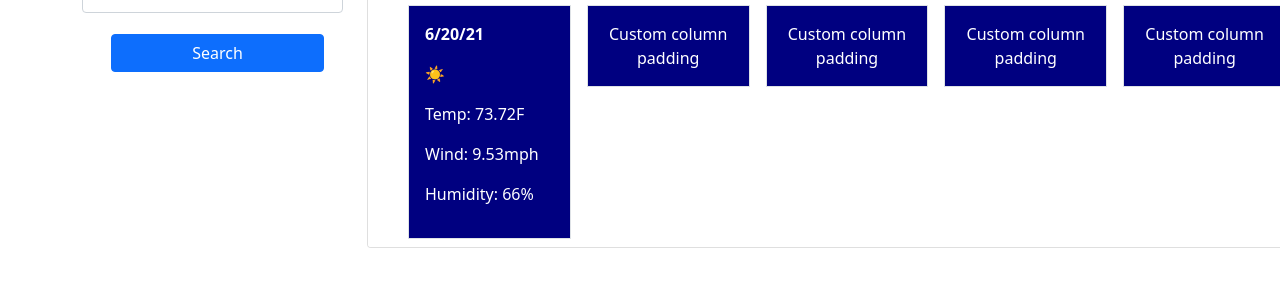
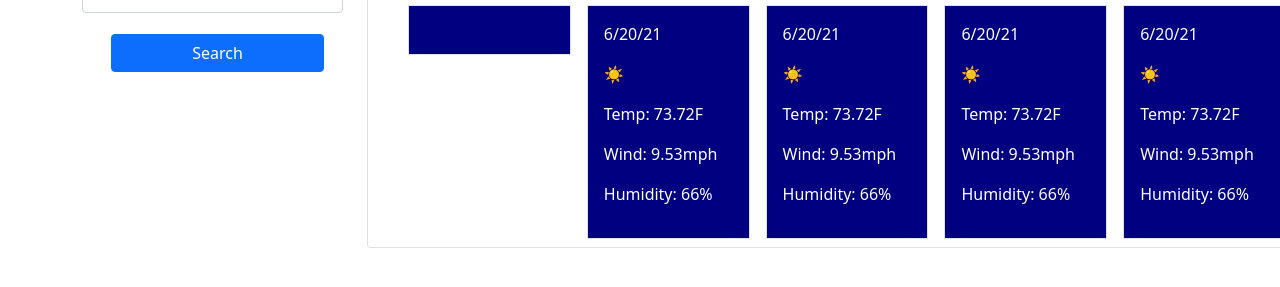
Before and after one commit to JaviD17/weather-dashboard, a plain HTML site: page index.html in a window 1280 px wide. Shown: the part 135-422 px from the top of the page. Drawn offline with nearby package versions, Linux system fonts and the light colour scheme.

Commit message:
most functionality done

```diff
--- a/assets/script.js
+++ b/assets/script.js
@@ -7,11 +7,11 @@ var forecastWeatherTemp = document.getElementById("weather-temp");
 var forecastWeatherWind = document.getElementById("weather-wind");
 var forecastWeatherHumidity = document.getElementById("weather-humidity");
 var forecastWeatherUv = document.getElementById("weather-uv");
-var fiveDayTitle = document.getElementById("forecast-title");
-var fiveDayEmoji = document.getElementById("forecast-emoji-sun");
-var fiveDayTemp = document.getElementById("forecast-temp");
-var fiveDayWind = document.getElementById("forecast-wind");
-var fiveDayHumidity = document.getElementById("forecast-humidity");
+var fiveDayTitle = document.getElementById("forecast-title1");
+var fiveDayEmoji = document.getElementById("forecast-emoji-sun1");
+var fiveDayTemp = document.getElementById("forecast-temp1");
+var fiveDayWind = document.getElementById("forecast-wind1");
+var fiveDayHumidity = document.getElementById("forecast-humidity1");
 
 
 var getSearch = function (event) {
@@ -24,8 +24,8 @@ var getSearch = function (event) {
         cityButton(search);
         searchApi(search);
         fiveDayApi(search);
+        forecastDisplayClear();
         fiveDayDisplayClear();
-        forecastDisplayClear();
         searchEl.value = "";
     }
     else {
@@ -120,7 +120,6 @@ var forecastDisplayClear = function () {
 };
 
 var forecastDisplay = function (data) {
-    forecastWeatherTitle.innerHTML = data.name + " (6/20/21)";
     forecastWeatherTemp.innerHTML = "Temp: " + data.main.temp + " &degF";
     forecastWeatherWind.innerHTML = "Wind: " + data.wind.speed + " MPH";
     forecastWeatherHumidity.innerHTML = "Humidity: " + data.main.humidity + " %";
@@ -134,25 +133,27 @@ var forecastUvIndex = function (uv) {
 
 var fiveDayDisplayClear = function () {
     fiveDayTitle.innerHTML = "";
-    fiveDayEmoji.innerHTML = "";
+    // fiveDayEmoji.innerHTML = "";
     fiveDayTemp.innerHTML = "";
     fiveDayWind.innerHTML = "";
     fiveDayHumidity.innerHTML = "";
 };
 
 var fiveDayDisplay = function (data) {
-    for (var i = 0; i < 5; i++) {
-        // get title
-        var title = data.list[0].dt_txt;
-        var titleCut = title.split(" ", 2);
-        console.log(titleCut);
+    // get title split
+    var title = data.list[1].dt_txt;
+    var titleCut = title.split(" ", 2);
 
-        fiveDayTitle.innerHTML = titleCut[0];
-        fiveDayEmoji.innerHTML = "";
-        fiveDayTemp.innerHTML = "";
-        fiveDayWind.innerHTML = "";
-        fiveDayHumidity.innerHTML = "";
-    }
+    // set main date
+    var mainTitle = data.list[0].dt_txt;
+    var mainTitleCut = mainTitle.split(" ", 2);
+    forecastWeatherTitle.innerHTML = data.city.name + " " + mainTitleCut[0];
+
+    fiveDayTitle.innerHTML = titleCut[0];
+    //fiveDayEmoji.innerHTML = "";
+    fiveDayTemp.innerHTML = "Temp: " + data.list[1].main.temp + "&degF";
+    fiveDayWind.innerHTML = "Wind: " + data.list[1].wind.speed + "MPH";
+    fiveDayHumidity.innerHTML = "Humidity: " + data.list[1].main.humidity + "%";
 };
 
 searchByCityEl.addEventListener("submit", getSearch);
--- a/assets/style.css
+++ b/assets/style.css
@@ -27,7 +27,7 @@
     color: white;
 }
 
-#forecast-title {
+#forecast-title1 {
     font-weight: bold;
 }
 
--- a/index.html
+++ b/index.html
@@ -65,24 +65,48 @@
                                     <div class="row gx-5">
                                         <div class="col">
                                             <div class="p-3 border bg-light">
-                                                <p class="forecast-item" id="forecast-title">6/20/21</p>
-                                                <p class="forecast-item" id="forecast-emoji">☀️</p>
-                                                <p class="forecast-item" id="forecast-temp">Temp: 73.72F</p>
-                                                <p class="forecast-item" id="forecast-wind">Wind: 9.53mph</p>
-                                                <p class="forecast-item" id="forecast-humidity">Humidity: 66%</p>
+                                                <p class="forecast-item" id="forecast-title1"></p>
+                                                <p class="forecast-item" id="forecast-emoji1"></p>
+                                                <p class="forecast-item" id="forecast-temp1"></p>
+                                                <p class="forecast-item" id="forecast-wind1"></p>
+                                                <p class="forecast-item" id="forecast-humidity1"></p>
                                             </div>
                                         </div>
                                         <div class="col">
-                                            <div class="p-3 border bg-light forecast">Custom column padding</div>
+                                            <div class="p-3 border bg-light">
+                                                <p class="forecast-item" id="forecast-title2">6/20/21</p>
+                                                <p class="forecast-item" id="forecast-emoji2">☀️</p>
+                                                <p class="forecast-item" id="forecast-temp2">Temp: 73.72F</p>
+                                                <p class="forecast-item" id="forecast-wind2">Wind: 9.53mph</p>
+                                                <p class="forecast-item" id="forecast-humidity2">Humidity: 66%</p>
+                                            </div>
                                         </div>
                                         <div class="col">
-                                            <div class="p-3 border bg-light">Custom column padding</div>
+                                            <div class="p-3 border bg-light">
+                                                <p class="forecast-item" id="forecast-title3">6/20/21</p>
+                                                <p class="forecast-item" id="forecast-emoji3">☀️</p>
+                                                <p class="forecast-item" id="forecast-temp3">Temp: 73.72F</p>
+                                                <p class="forecast-item" id="forecast-wind3">Wind: 9.53mph</p>
+                                                <p class="forecast-item" id="forecast-humidity3">Humidity: 66%</p>
+                                            </div>
                                         </div>
                                         <div class="col">
-                                            <div class="p-3 border bg-light">Custom column padding</div>
+                                            <div class="p-3 border bg-light">
+                                                <p class="forecast-item" id="forecast-title4">6/20/21</p>
+                                                <p class="forecast-item" id="forecast-emoji4">☀️</p>
+                                                <p class="forecast-item" id="forecast-temp4">Temp: 73.72F</p>
+                                                <p class="forecast-item" id="forecast-wind4">Wind: 9.53mph</p>
+                                                <p class="forecast-item" id="forecast-humidity4">Humidity: 66%</p>
+                                            </div>
                                         </div>
                                         <div class="col">
-                                            <div class="p-3 border bg-light">Custom column padding</div>
+                                            <div class="p-3 border bg-light">
+                                                <p class="forecast-item" id="forecast-title5">6/20/21</p>
+                                                <p class="forecast-item" id="forecast-emoji5">☀️</p>
+                                                <p class="forecast-item" id="forecast-temp5">Temp: 73.72F</p>
+                                                <p class="forecast-item" id="forecast-wind5">Wind: 9.53mph</p>
+                                                <p class="forecast-item" id="forecast-humidity5">Humidity: 66%</p>
+                                            </div>
                                         </div>
                                     </div>
                                 </div>
```
